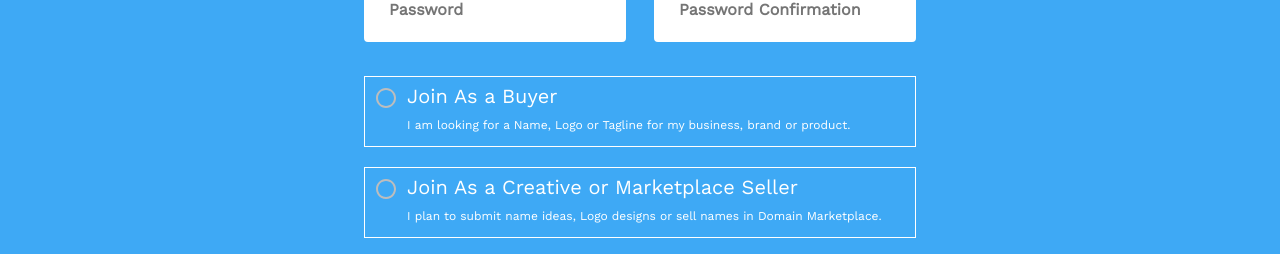
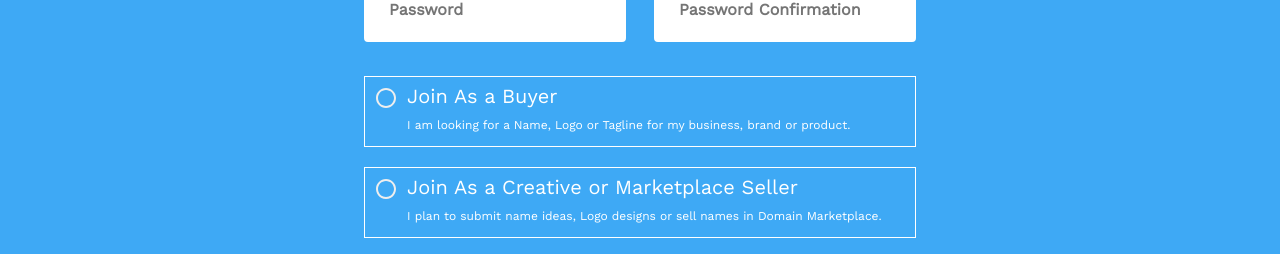
Before and after one commit to EvgenStr/react-calendar, a React (Create React App) app: page /sign-up in a window 1280 px wide. Shown: the part 313-567 px from the top of the page. Built offline with nearby package versions, Linux system fonts and the light colour scheme; a web font is replaced by a local one.

Commit message:
changed colors for radio input

```diff
--- a/src/components/forms/SignUpForm/RadioGroup/index.jsx
+++ b/src/components/forms/SignUpForm/RadioGroup/index.jsx
@@ -10,9 +10,9 @@ import style from './RadioGroup.module.sass';
 function RadioGroupInput ({ formikProps }) {
   const BleuRadio = withStyles({
     root: {
-      color: grey[400],
+      color: grey[200],
       '&$checked': {
-        color: blue[600],
+        color: blue[800],
       },
     },
     checked: {},
```
